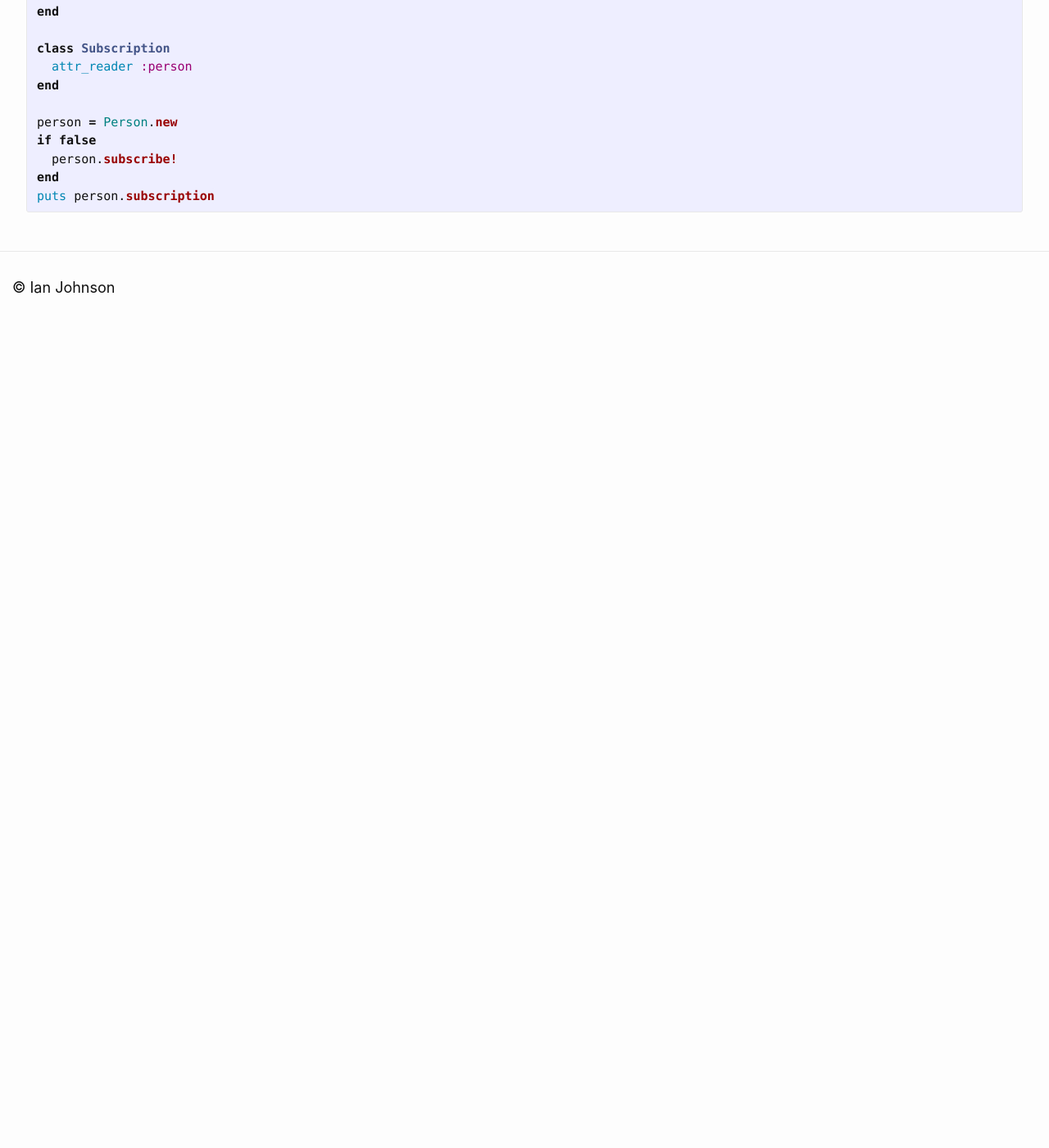
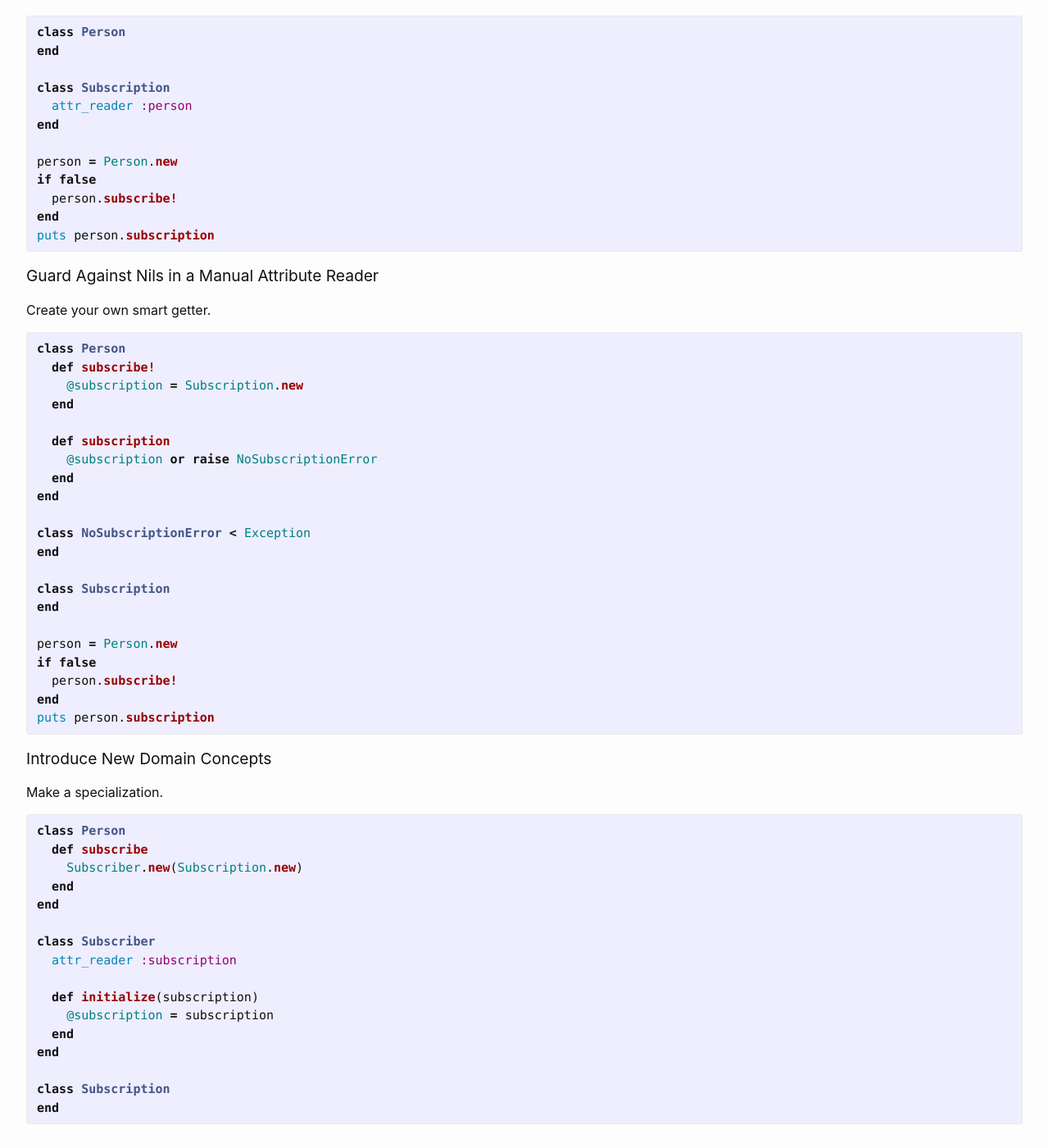
Before and after one commit to tacoda/tacoda.github.io, a Jekyll site: the page built from _posts/2021-04-01-how-and-why-to-avoid-nil.md, in a window 1280 px wide and 1400 px high, scrolled down 466 px. Shown: the whole window at 82% size. Built offline with Jekyll 4.4.1, drawn with Linux system fonts in a browser that asks for light colours; before the commit the page ends 900 px from its top, so only the background shows below that; some of the changed text lies outside the part shown.

Commit message:
Add new sections in first post

```diff
--- a/_posts/2021-04-01-how-and-why-to-avoid-nil.md
+++ b/_posts/2021-04-01-how-and-why-to-avoid-nil.md
@@ -12,6 +12,8 @@ categories: ruby nil
 ## Solutions
 
 - Invert the Object Relationship
+- Guard Against Nils in a Manual Attribute Reader
+- Introduce New Domain Concepts
 
 ### Invert the Object Relationship
 
@@ -29,3 +31,54 @@ if false
 end
 puts person.subscription
 {% endhighlight %}
+
+### Guard Against Nils in a Manual Attribute Reader
+
+Create your own smart getter.
+
+{% highlight ruby %}
+class Person
+  def subscribe!
+    @subscription = Subscription.new
+  end
+
+  def subscription
+    @subscription or raise NoSubscriptionError
+  end
+end
+
+class NoSubscriptionError < Exception
+end
+
+class Subscription
+end
+
+person = Person.new
+if false
+  person.subscribe!
+end
+puts person.subscription
+{% endhighlight %}
+
+### Introduce New Domain Concepts
+
+Make a specialization.
+
+{% highlight ruby %}
+class Person
+  def subscribe
+    Subscriber.new(Subscription.new)
+  end
+end
+
+class Subscriber
+  attr_reader :subscription
+
+  def initialize(subscription)
+    @subscription = subscription
+  end
+end
+
+class Subscription
+end
+{% endhighlight %}
```
